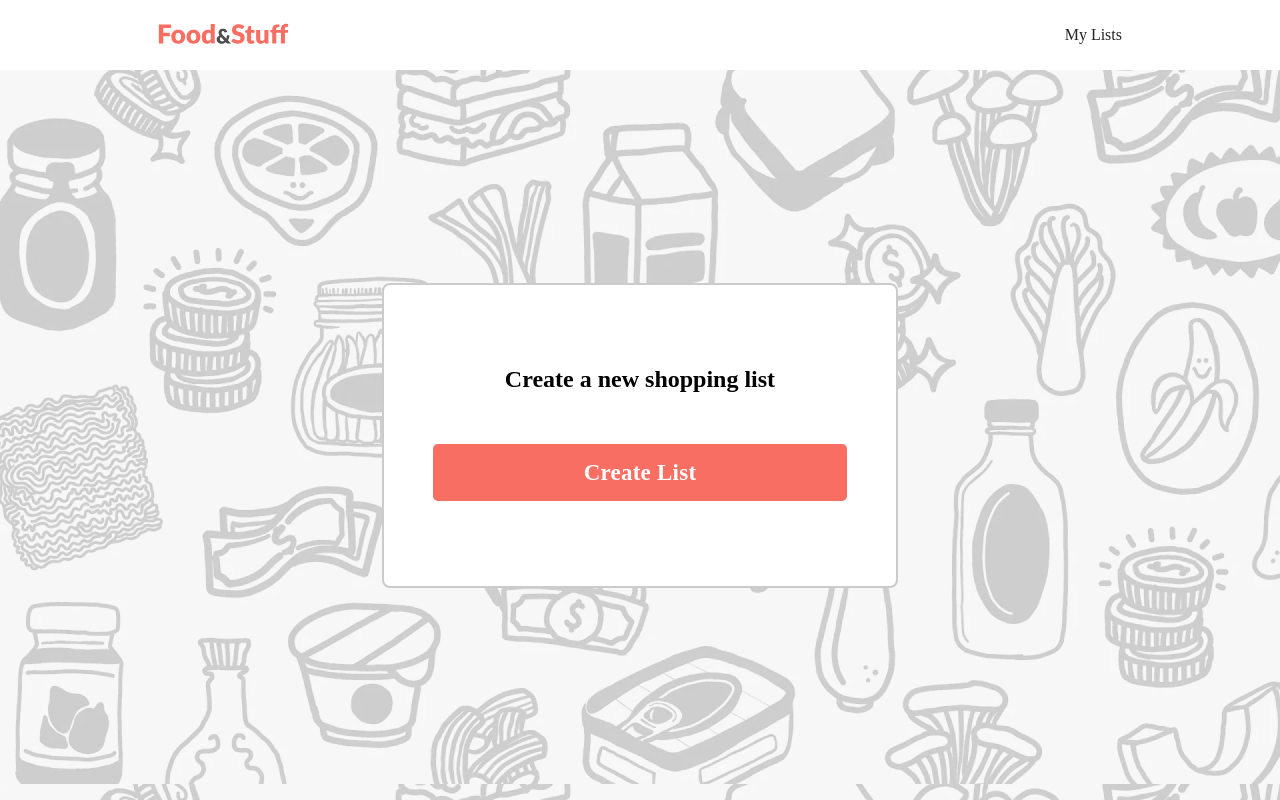
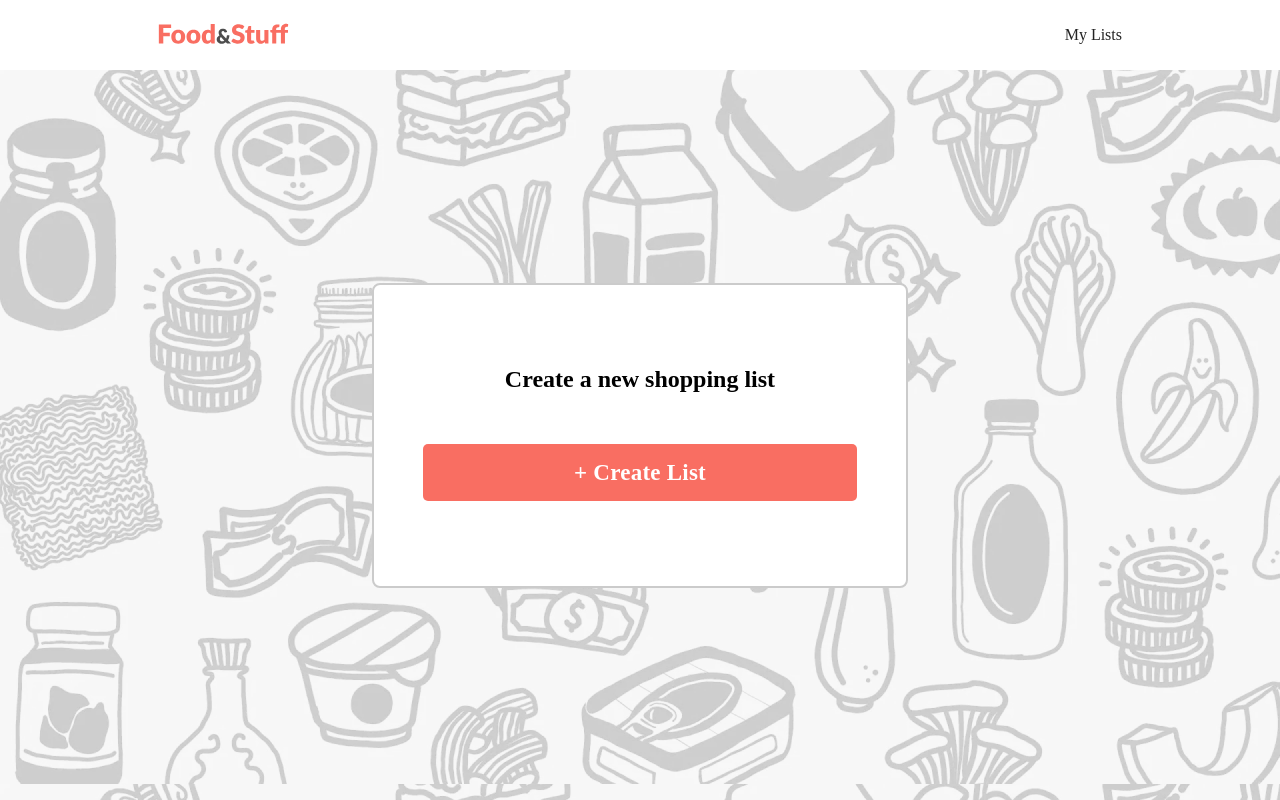
Before and after one commit to aobarbieri/LuminaTask, a Next.js app: page / in a window 1280 px wide. Built offline with nearby package versions, Linux system fonts and the light colour scheme.

Commit message:
Rename app/page

```diff
--- a/app/page.jsx
+++ b/app/page.jsx
@@ -6,7 +6,7 @@ export default function Home() {
 		<main className={styles.main}>
 			<section className={styles.container}>
 				<h1>Create a new shopping list</h1>
-				<Link href='lists/new/'>Create List</Link>
+				<Link href='lists/new/'>+ Create List</Link>
 			</section>
 		</main>
 	)
```
